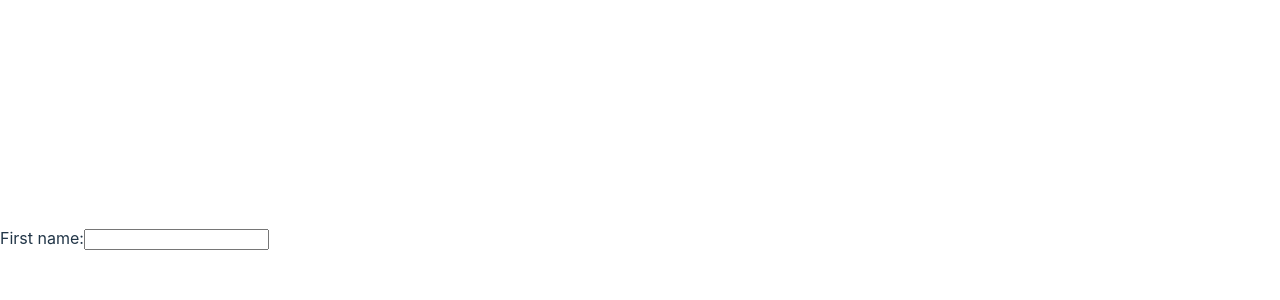
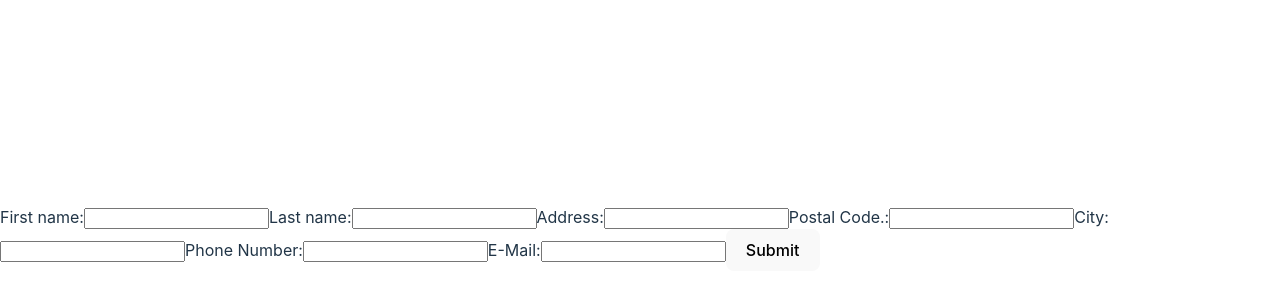
Before and after one commit to F2024-Frontend-Backend/Frontend, a React (Vite) app: page / in a window 1280 px wide. Shown: the part 162-462 px from the top of the page. Built offline with nearby package versions, Linux system fonts and the light colour scheme.

Commit message:
adding tabs for billing info

```diff
--- a/src/components/BillingInfo.tsx
+++ b/src/components/BillingInfo.tsx
@@ -3,6 +3,26 @@ const BillingInfo = () => {
     <form>
       <label htmlFor="fname">First name:</label>
       <input type="text" id="fname" name="fname" />
+
+      <label htmlFor="lname">Last name:</label>
+      <input type="text" id="lname" name="lname" />
+
+      <label htmlFor="address">Address:</label>
+      <input type="text" id="address" name="Address" />
+
+      <label htmlFor="post">Postal Code.:</label>
+      <input type="text" id="post" name="post" />
+
+      <label htmlFor="city ">City:</label>
+      <input type="text" id="city" name="city" />
+
+      <label htmlFor="number">Phone Number:</label>
+      <input type="text" id="number" name="number" />
+
+      <label htmlFor="email">E-Mail:</label>
+      <input type="email" id="email" name="email" />
+
+      <button type="submit">Submit</button>
     </form>
   );
 };
```
